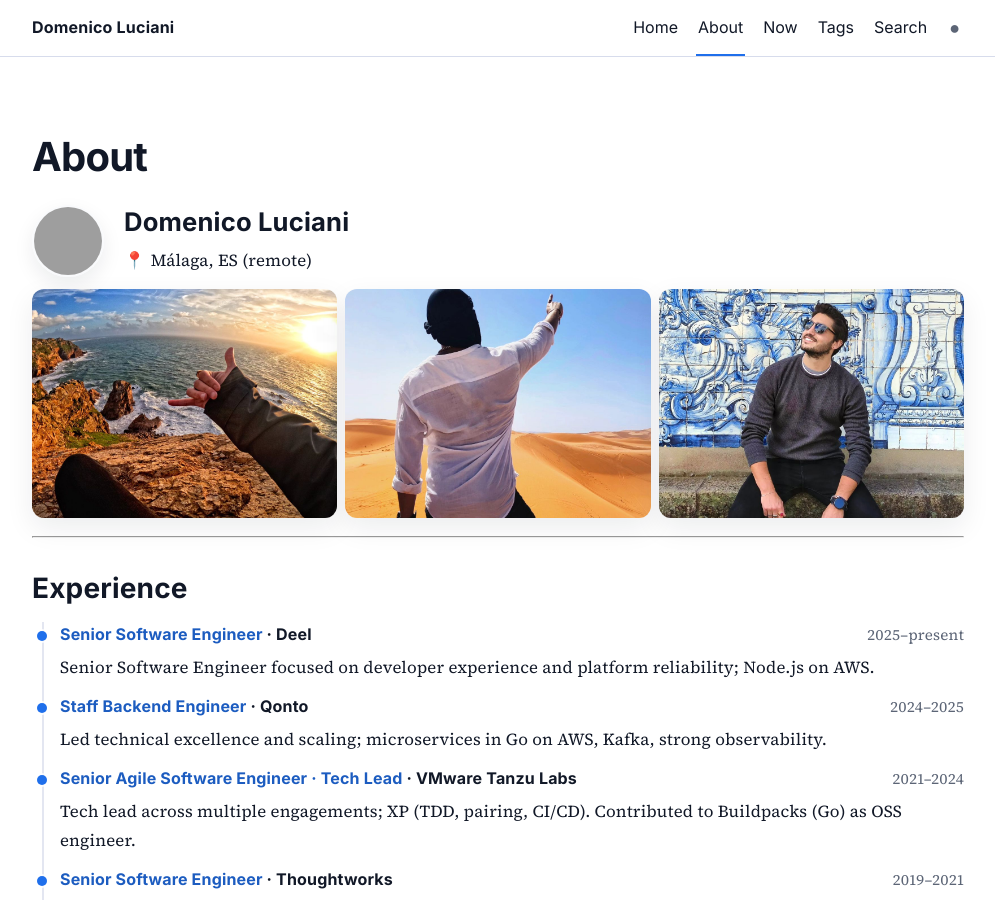
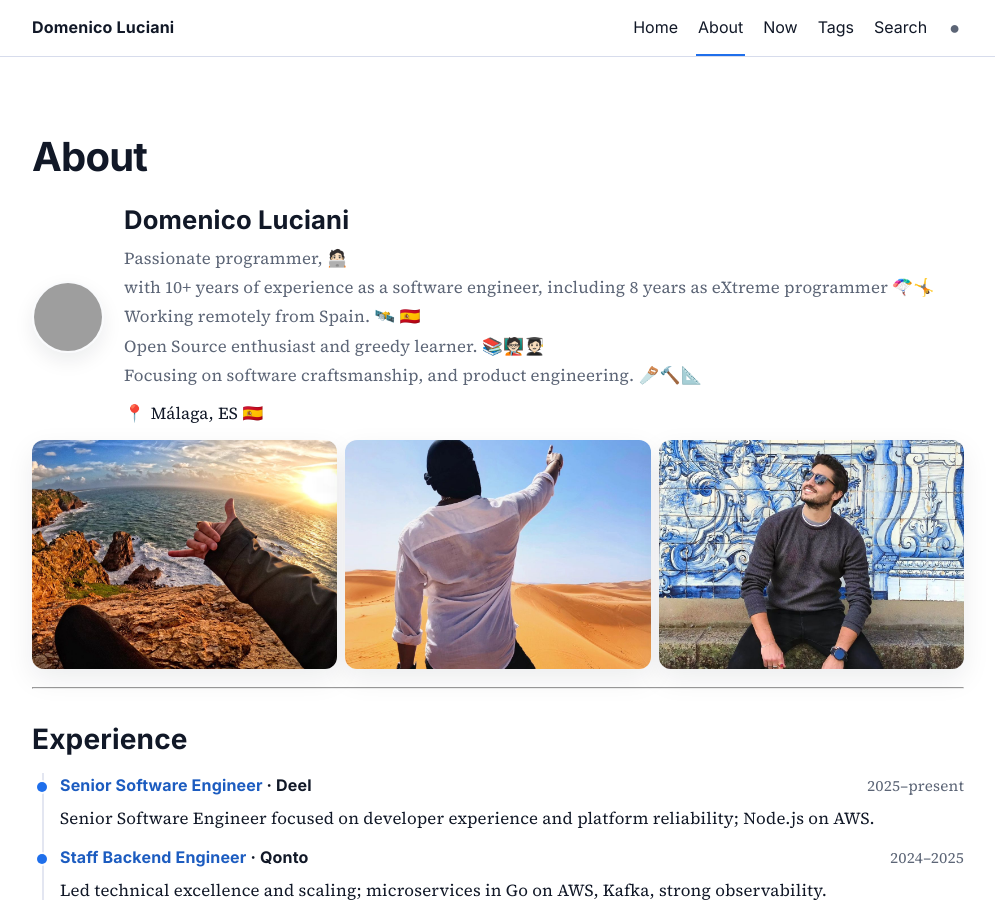
Before and after one commit to dlion/dryrun, a Jekyll site: the page built from about.md, in a window 1280 px wide and 900 px high. Shown: the whole window, without its empty margins (142-1137 px from the left). Built offline with Jekyll 4.4.1, drawn with Linux system fonts in a browser that asks for light colours; some of the changed text lies outside the part shown; grey boxes are pictures that could not be loaded.

```diff
--- a/_config.yml
+++ b/_config.yml
@@ -1,6 +1,6 @@
 # ——— Site identity ———
 title: "Domenico Luciani"
-description: "Software engineer notes on Go, distributed systems, infra, and pragmatic engineering."
+description: "Thoughts about life, tech and everything"
 
 # For project sites: url is the domain root, baseurl is the repo path
 url: "https://dlion.github.io"
@@ -84,33 +84,29 @@ include:
 hero:
   image: https://images.pexels.com/photos/577585/pexels-photo-577585.jpeg
   kicker: Domenico Luciani
-  title: Pragmatic engineering notes on Go, infra, and the systems we ship.
-  subtext: >-
-    Field notes, debugging war stories, and practical trade-offs for distributed systems engineers.
-    No hype—just the lessons learned building reliable software.
-  cta_label: Follow via RSS
-  cta_url: /feed.xml
+  title: Tech Garden 🪴
 
 # ——— About page config ———
 about:
-  tagline: >-
-    Backend engineer and pragmatic builder. 10+ years shipping reliable
-    software; fan of small, sharp tools and clear trade‑offs.
-  location: Málaga, ES (remote)
+  tagline: |-
+    Passionate programmer, 🧑🏻‍💻
+    with 10+ years of experience as a software engineer, including 8 years as eXtreme programmer 🪂🤸
+    Working remotely from Spain. 🛰️ 🇪🇸
+    Open Source enthusiast and greedy learner. 📚🧑🏻‍🏫🧑🏻‍🎓
+    Focusing on software craftsmanship, and product engineering. 🪚🔨📐
+  location: Málaga, ES 🇪🇸
   highlights:
     - Ex‑VMware Tanzu Labs
     - Ex‑Thoughtworks
-    - Open source enthusiast
-    - Greedy learner
   photos:
     - src: /assets/images/about/trip1.png
-      alt: Ocean cliffs at sunset
+      alt: Cabo da Roca
       pos: 50% 50%
     - src: /assets/images/about/trip2.png
-      alt: Desert dunes
+      alt: Desert
       pos: 50% 10%   # show a bit more headroom for portrait framing
     - src: /assets/images/about/trip3.png
-      alt: Azulejos wall in Lisbon
+      alt: Lisbon
       pos: 50% 50%
   experience:
     - org: Deel
@@ -154,25 +150,25 @@ about:
       from: 2016
       to: 2016
       url: https://www.st.com/
-      summary: Short‑term software engineering role in Palermo.
+      summary: Part-time software engineering role.
     - org: Hyperion
-      role: Back‑End Lead Developer
+      role: Back-end Lead Developer
       from: 2014
       to: 2016
       url:
       summary: Node.js backend with PostgreSQL/Sequelize; led delivery and technical decisions.
     - org: PanoramaFull
-      role: Web Developer
+      role: Full-stack and mobile developer
       from: 2013
       to: 2014
       url:
       summary: Hybrid mobile apps (Intel XDK) and REST APIs in PHP/Elgg.
-    - org: Primafila
-      role: Full‑stack Developer
+    - org: ViviInPrimafila
+      role: Full-stack Developer
       from: 2012
       to: 2013
-      url:
-      summary: Full‑stack web development in Palermo.
+      url: https://primafila.it.com/
+      summary: Full-stack development with php, js, html and css.
   github:
     username: dlion
     show_metrics: true
--- a/about.md
+++ b/about.md
@@ -16,6 +16,10 @@ hide_progress: true
   <img class="about-avatar" src="{{ site.author_avatar | relative_url }}" alt="{{ site.author }}" width="72" height="72" style="object-position: {{ avatar_pos }};">
   <div class="about-intro">
     <h2 class="about-name">{{ site.author }}</h2>
+    {% if site.about.tagline %}
+    {% assign tl = site.about.tagline | newline_to_br %}
+    <p class="about-tagline">{{ tl }}</p>
+    {% endif %}
     <ul class="about-meta">
       {% if site.about.location %}<li><span class="emoji">📍</span>{{ site.about.location }}</li>{% endif %}
     </ul>
--- a/assets/css/about.css
+++ b/assets/css/about.css
@@ -21,7 +21,7 @@
 .about-intro  { grid-column: 2; grid-row: 1; }
 .about-photos { grid-column: 1 / -1; grid-row: 2; }
 .about-name { margin: 0; font-size: clamp(1.2rem, 3vw, 1.6rem); }
-.about-tagline { margin: 0; color: var(--muted); }
+.about-tagline { margin: 0; color: var(--muted); white-space: normal; }
 .about-meta { display: flex; flex-wrap: wrap; gap: 10px 14px; margin: 0; padding: 0; list-style: none; }
 .about-meta .emoji { margin-right: .35rem; }
 .about-links a { text-decoration: none; }
--- a/feed.xml
+++ b/feed.xml
@@ -1,5 +1,5 @@
 ---
-layout: nil
+layout: none
 permalink: /feed.xml
 ---
 <?xml version="1.0" encoding="UTF-8"?>
```
